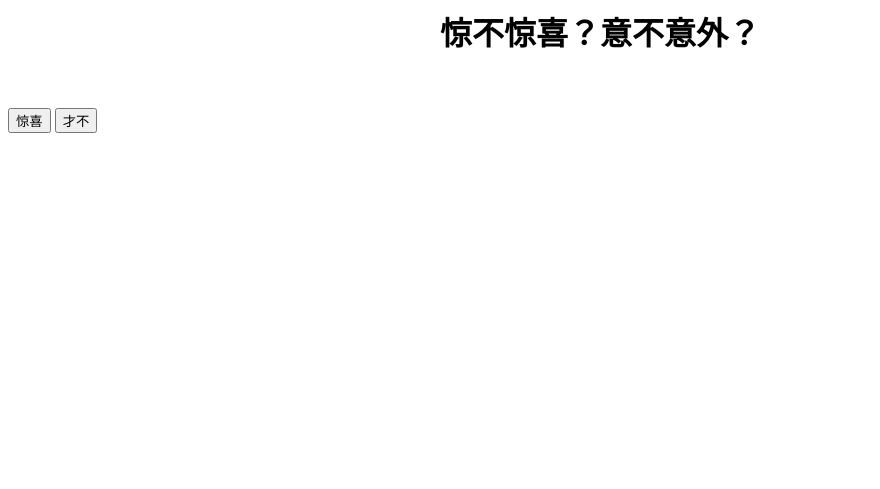
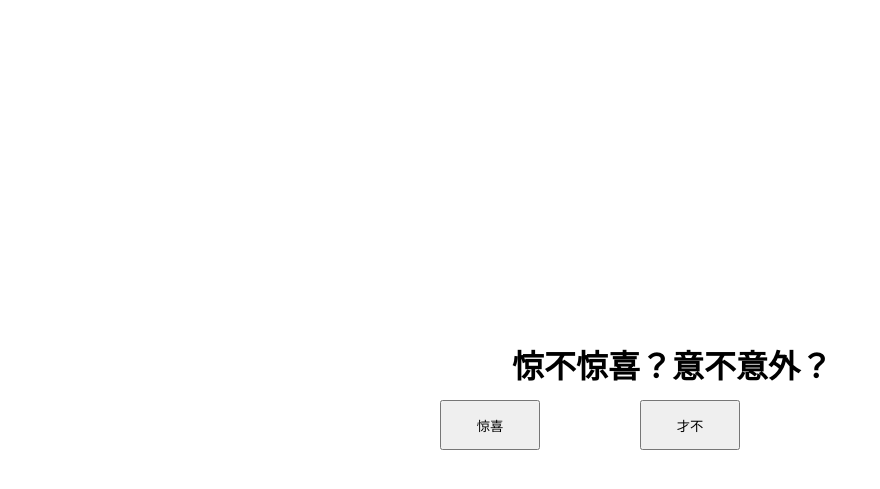
Before and after one commit to zeyizhou/for, a PHP site: page / in a window 1280 px wide. Shown: the top 489 px of the page, without its empty margins (0-880 px from the left). Run offline with PHP 8.4, Linux system fonts and the light colour scheme.

Commit message:
change color and position

```diff
--- a/index.html
+++ b/index.html
@@ -5,16 +5,28 @@
     <style>
         h1{
             font-family : 'Comic Sans MS', cursive, sans-serif;
-            margin:0 auto; width:400px; height:100px;
+            position:absolute;
+            left: 40%;
+            top: 40%;
         }
         button{
             font-family : 'Comic Sans MS', cursive, sans-serif;
         }
         #yes{
+            position:absolute;
+            left: 50%;
+            top: 50%;
+            transform: translate(-200%,0 );
+            height: 50px;
+            width: 100px;
 
         }
         #no{
-
+            position:absolute;
+            left:50%;
+            top:50%;
+            height: 50px;
+            width: 100px;
         }
     </style>
 </head>
@@ -22,6 +34,6 @@
 <body>
     <h1>惊不惊喜？意不意外？</h1>
     <button id="yes" onclick="window.location='/phpstorm/for/dates.html'">惊喜</button>
-    <button id="no">才不</button>
+    <button id="no" onclick="alert('竟然敢点不？再给你次机会。')">才不</button>
 </body>
 </html>
```
Also changed, not shown: dates.css (+5 -2 lines).
